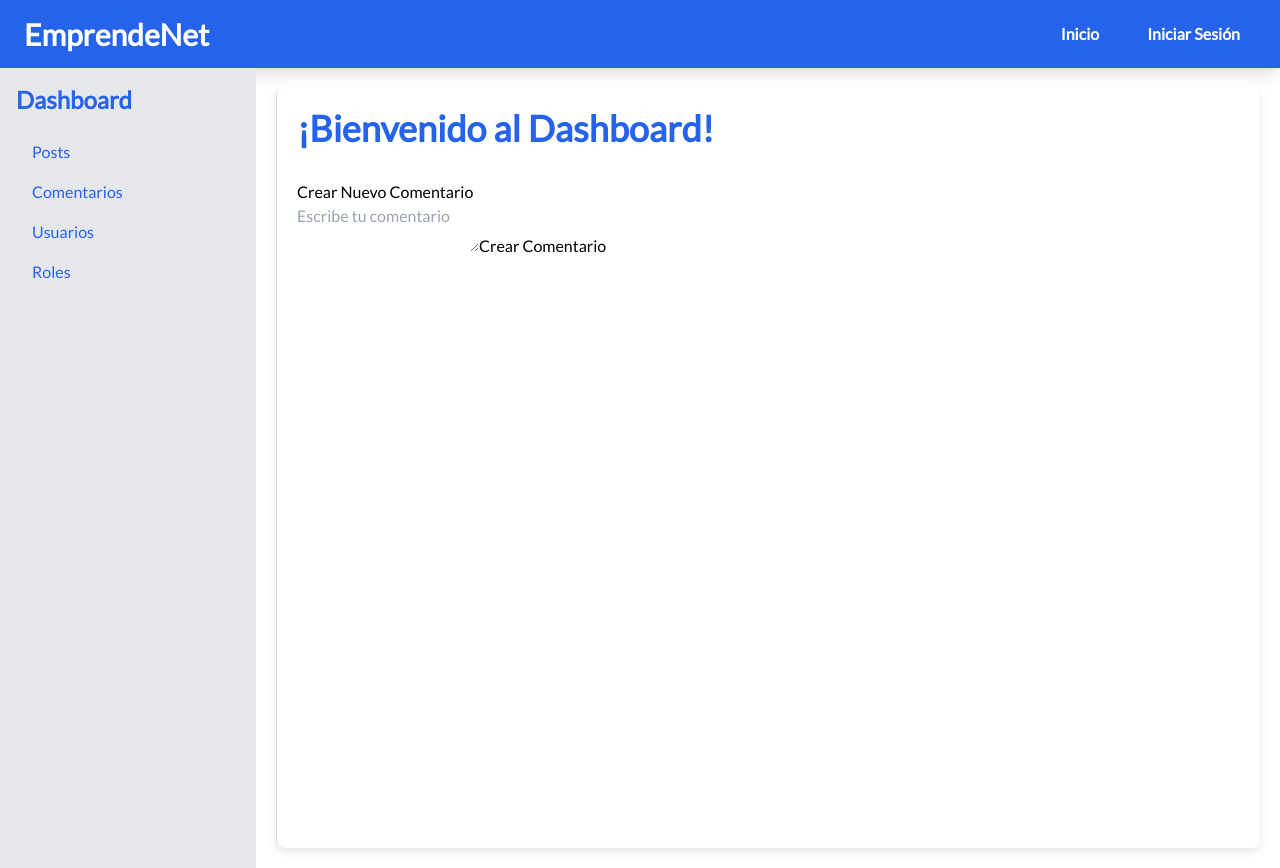
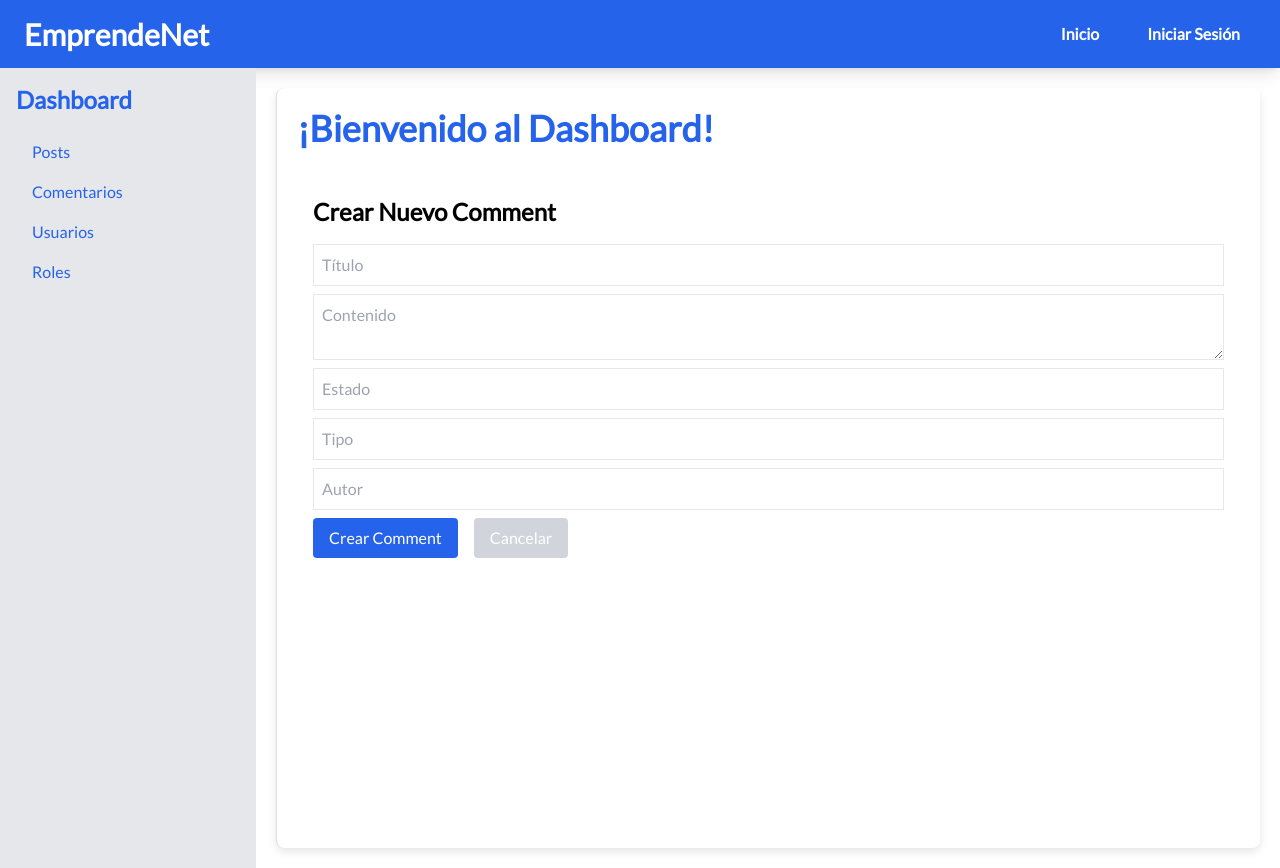
Before and after one commit to tibisay56/Talento-Tech, a React (Create React App) app: page /dashboard/comments/create in a window 1280 px wide. Built offline with nearby package versions, Linux system fonts and the light colour scheme.

Commit message:
feat: Add CommentSection component

```diff
--- a/src/Components/CreateComment.js
+++ b/src/Components/CreateComment.js
@@ -1,30 +1,66 @@
 import React, { useState } from 'react';
 import { useNavigate } from 'react-router-dom';
-import axios from 'axios';
+import api from '../Services/api';
 
-const CreateComment = ({ postId }) => {
-  const [newComment, setNewComment] = useState('');
+const CreateComment = () => {
+  const [newComments, setNewComment] = useState({ title: '', content: '', status: '', type: '', author: '' });
   const navigate = useNavigate();
 
-  const handleCreateComment = () => {
-    axios.post(`http://localhost:8080/api/comments/${postId}`, { text: newComment, author: 'Usuario' })
-      .then((response) => {
-        navigate(`/comments/${postId}`);  // Redirige a la vista de comentarios
-      })
-      .catch((error) => {
-        console.error("Error al crear comentario:", error);
-      });
+  const handleCreateComment = async () => {
+    try {
+      const response = await api.comment('/comments', newComments);
+      navigate('/dashboard/comments');
+    } catch (error) {
+      console.error('Error creating comment', error);
+    }
   };
 
   return (
-    <div>
-      <h2>Crear Nuevo Comentario</h2>
+    <div className="p-4">
+      <h2 className="text-2xl font-bold mb-4">Crear Nuevo Comment</h2>
+      <input
+        type="text"
+        placeholder="Título"
+        value={newComments.title}
+        onChange={(e) => setNewComment({ ...newComments, title: e.target.value })}
+        className="block border mb-2 p-2 w-full"
+      />
       <textarea
-        value={newComment}
-        onChange={(e) => setNewComment(e.target.value)}
-        placeholder="Escribe tu comentario"
+        placeholder="Contenido"
+        value={newComments.content}
+        onChange={(e) => setNewComment({ ...newComments, content: e.target.value })}
+        className="block border mb-2 p-2 w-full"
       />
-      <button onClick={handleCreateComment}>Crear Comentario</button>
+      <input
+        type="text"
+        placeholder="Estado"
+        value={newComments.status}
+        onChange={(e) => setNewComment({ ...newComments, status: e.target.value })}
+        className="block border mb-2 p-2 w-full"
+      />
+      <input
+        type="text"
+        placeholder="Tipo"
+        value={newComments.type}
+        onChange={(e) => setNewComment({ ...newComments, type: e.target.value })}
+        className="block border mb-2 p-2 w-full"
+      />
+      <input
+        type="text"
+        placeholder="Autor"
+        value={newComments.author}
+        onChange={(e) => setNewComment({ ...newComments, author: e.target.value })}
+        className="block border mb-2 p-2 w-full"
+      />
+      <div className="flex space-x-4">
+        <button onClick={handleCreateComment} className="bg-blue-600 text-white px-4 py-2 rounded">
+            Crear Comment
+        </button>
+
+        <button onClick={() => navigate('/dashboard/comments')} className="bg-gray-300 text-white px-4 py-2 rounded">
+            Cancelar
+        </button>
+        </div>
     </div>
   );
 };
--- a/src/styles.css
+++ b/src/styles.css
@@ -152,3 +152,81 @@
   .navbar a:hover {
     color: #282c34; /* Color de texto en hover */
   }
+
+  /* Estilos generales para la sección de comentarios */
+.comments-section {
+  background-color: #f4f4f4; /* Fondo claro para contrastar con el contenido */
+  padding: 20px;
+  border-radius: 8px;
+  box-shadow: 0 4px 8px rgba(0, 0, 0, 0.1);
+  margin: 20px auto;
+  max-width: 800px;
+}
+
+/* Títulos y subtítulos */
+.comments-section h2,
+.comments-section h3 {
+  color: #61dafb; /* Color del enlace */
+  text-align: center;
+}
+
+/* Estilos para formularios */
+.comments-section input,
+.comments-section textarea {
+  width: 100%;
+  padding: 10px;
+  margin: 10px 0;
+  border: 1px solid #ccc;
+  border-radius: 4px;
+  box-sizing: border-box;
+}
+
+.comments-section button {
+  background-color: #61dafb; /* Color del enlace */
+  color: white;
+  padding: 10px 20px;
+  border: none;
+  border-radius: 4px;
+  cursor: pointer;
+  transition: background-color 0.3s ease;
+}
+
+.comments-section button:hover {
+  background-color: #21a1f1; /* Color de hover */
+}
+
+/* Estilos para la lista de comentarios */
+.comments-section ul {
+  list-style-type: none;
+  padding: 0;
+}
+
+.comments-section li {
+  background-color: white;
+  border: 1px solid #ccc;
+  padding: 15px;
+  margin: 10px 0;
+  border-radius: 8px;
+  transition: transform 0.3s ease, box-shadow 0.3s ease;
+}
+
+.comments-section li:hover {
+  transform: scale(1.02);
+  box-shadow: 0 4px 12px rgba(0, 0, 0, 0.1);
+}
+
+/* Estilos para los botones dentro de cada comentario */
+.comments-section li button {
+  background-color: #282c34; /* Color de fondo oscuro */
+  color: white;
+  padding: 5px 10px;
+  margin: 5px;
+  border: none;
+  border-radius: 4px;
+  cursor: pointer;
+  transition: background-color 0.3s ease;
+}
+
+.comments-section li button:hover {
+  background-color: #4a4e69; /* Color de hover */
+}
```
